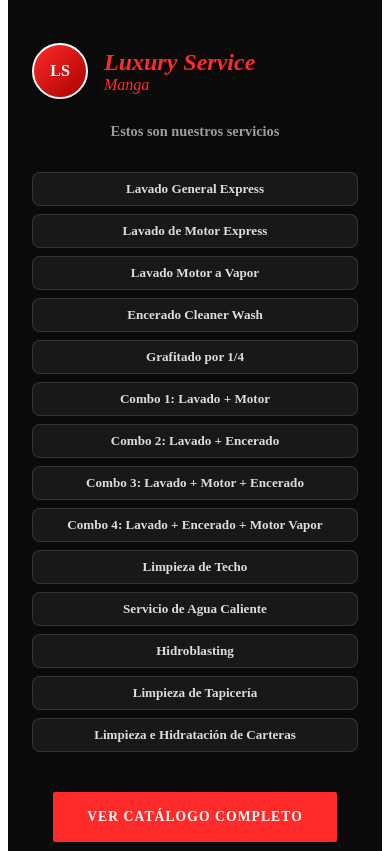
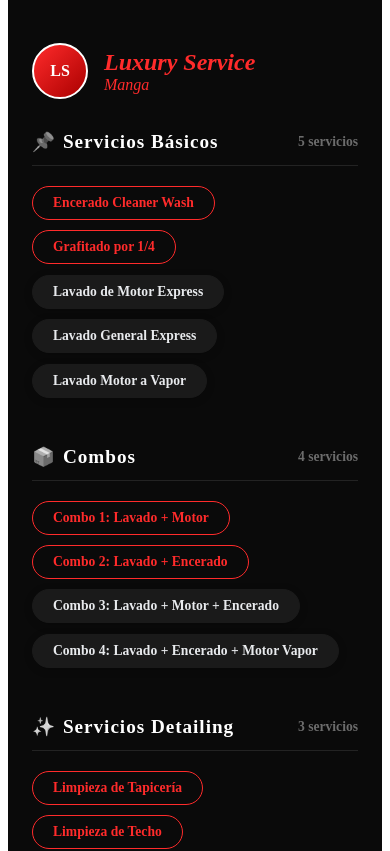
Before and after one commit to RaulRestrepoGonzalez/LuxuryService, an Angular app: page / in a window 390 px wide. Shown: the part 1880-2731 px from the top of the page. Built offline with nearby package versions, Linux system fonts and the light colour scheme; no server answers.

Commit message:
Cambios a las etiquetas, a como se ven los productos

```diff
--- a/src/app/modules/public/pages/home/home.component.css
+++ b/src/app/modules/public/pages/home/home.component.css
@@ -161,40 +161,89 @@
   font-style: italic;
 }
 
-.tarifario-sub {
-  text-align: center;
-  font-size: 0.9rem;
-  color: rgba(255, 255, 255, 0.6);
-  margin: -0.5rem auto 2rem;
-  max-width: 680px;
+.tarifario-categories-wrap {
+  max-width: 1000px;
+  margin: 0 auto;
+  display: flex;
+  flex-direction: column;
+  gap: 3rem;
+}
+
+.tarifario-cat-header {
+  display: flex;
+  justify-content: space-between;
+  align-items: center;
+  margin-bottom: 1.25rem;
+  padding-bottom: 0.75rem;
+  border-bottom: 1px solid rgba(255, 255, 255, 0.1);
+}
+
+.tarifario-cat-title {
+  display: flex;
+  align-items: center;
+  gap: 0.5rem;
+}
+
+.cat-icon {
+  font-size: 1.15rem;
+  filter: grayscale(1);
+}
+
+.tarifario-cat-title h4 {
+  margin: 0;
+  font-size: 1.2rem;
+  font-weight: 800;
+  color: #fff;
+  letter-spacing: 0.05em;
+  text-transform: capitalize;
+}
+
+.tarifario-cat-count {
+  font-size: 0.85rem;
+  font-weight: 600;
+  color: rgba(255, 255, 255, 0.4);
 }
 
 .tarifario-table {
-  max-width: 800px;
-  margin: 0 auto;
   display: flex;
   flex-wrap: wrap;
-  gap: 0.5rem;
+  justify-content: flex-start;
+  gap: 0.65rem;
 }
 
 .tarifario-tag {
-  flex: 1 1 auto;
-  min-width: 140px;
-  text-align: center;
-  padding: 0.5rem 0.75rem;
-  background: rgba(255, 255, 255, 0.06);
-  border: 1px solid rgba(255, 255, 255, 0.12);
-  border-radius: 8px;
-  font-size: 0.82rem;
+  padding: 0.5rem 1.25rem;
+  background: #1a1a1a;
+  border: 1px solid #1a1a1a;
+  border-radius: 999px;
+  font-size: 0.85rem;
   font-weight: 600;
-  color: rgba(255, 255, 255, 0.85);
-  transition: all 0.15s;
+  color: #e8eaed;
+  transition: all 0.25s cubic-bezier(0.2, 0, 0, 1);
+  box-shadow: 0 2px 8px rgba(0,0,0,0.2);
+  cursor: default;
 }
 
 .tarifario-tag:hover {
-  background: rgba(255, 43, 43, 0.15);
-  border-color: rgba(255, 43, 43, 0.35);
+  background: #2a2a2a;
+  border-color: #333;
   color: #fff;
+  transform: translateY(-2px);
+  box-shadow: 0 6px 16px rgba(0, 0, 0, 0.4);
+}
+
+.tarifario-tag.tag-outline {
+  background: transparent;
+  border-color: #ff2b2b;
+  color: #ff2b2b;
+  box-shadow: none;
+}
+
+.tarifario-tag.tag-outline:hover {
+  background: #ff2b2b;
+  color: #fff;
+  transform: translateY(-2px);
+  box-shadow: 0 6px 16px rgba(255, 43, 43, 0.3);
 }
 
 .tarifario-loading { text-align: center; color: rgba(255,255,255,0.5); }
--- a/src/app/modules/public/pages/home/home.component.html
+++ b/src/app/modules/public/pages/home/home.component.html
@@ -41,10 +41,22 @@
   @if (loadingTarifario) {
     <p class="tarifario-loading">Cargando...</p>
   } @else {
-    <h3 class="tarifario-sub">Estos son nuestros servicios</h3>
-    <div class="tarifario-table">
-      @for (s of serviciosFlat; track s.id) {
-        <span class="tarifario-tag">{{ s.nombre }}</span>
+    <div class="tarifario-categories-wrap">
+      @for (cat of categoriasVisuales; track cat.nombre) {
+        <div class="tarifario-cat-block">
+          <div class="tarifario-cat-header">
+            <div class="tarifario-cat-title">
+              <span class="cat-icon">{{ cat.icono }}</span>
+              <h4>{{ cat.nombre }}</h4>
+            </div>
+            <span class="tarifario-cat-count">{{ cat.servicios.length }} servicios</span>
+          </div>
+          <div class="tarifario-table">
+            @for (s of cat.servicios; track s.id; let i = $index) {
+              <span class="tarifario-tag" [class.tag-outline]="i < 2">{{ s.nombre }}</span>
+            }
+          </div>
+        </div>
       }
     </div>
   }
--- a/src/app/modules/public/pages/home/home.component.ts
+++ b/src/app/modules/public/pages/home/home.component.ts
@@ -24,6 +24,12 @@ const CATEGORIAS_VISIBLES = new Set([
   'Rines', 'Diagnóstico', 'Adicionales'
 ]);
 
+export interface CategoriaVisual {
+  nombre: string;
+  icono: string;
+  servicios: Servicio[];
+}
+
 @Component({
   selector: 'app-home',
   standalone: true,
@@ -34,7 +40,7 @@ const CATEGORIAS_VISIBLES = new Set([
 export class HomeComponent implements OnInit {
   heroImage = HERO_IMAGE;
   marcas = MARCAS_MULTIMARCAS;
-  serviciosFlat: Servicio[] = [];
+  categoriasVisuales: CategoriaVisual[] = [];
   loadingTarifario = true;
 
   contacto = {
@@ -52,23 +58,59 @@ export class HomeComponent implements OnInit {
   ngOnInit() {
     if (typeof window === 'undefined') return;
 
-    this.serviciosFlat = FALLBACK_SERVICIOS.filter(s => !s.cotizar_local);
+    const mapIcon = (cat: string) => {
+      cat = cat.toLowerCase();
+      if (cat.includes('lavado')) return '💧';
+      if (cat.includes('combo')) return '📦';
+      if (cat.includes('detailing')) return '✨';
+      if (cat.includes('pulido') || cat.includes('farola')) return '☀️';
+      if (cat.includes('llanta') || cat.includes('alineaci')) return '🛞';
+      if (cat.includes('limpieza profunda')) return '🫧';
+      if (cat.includes('protección') || cat.includes('polarizado')) return '🛡️';
+      return '📌';
+    };
+
+    const processGrouped = (cats: string[], grouped: Record<string, Servicio[]>) => {
+      const result: CategoriaVisual[] = [];
+      for (const c of cats) {
+        let list = grouped[c] || [];
+        list = list.filter(s => !s.cotizar_local).sort((a, b) => a.nombre.localeCompare(b.nombre));
+        if (list.length > 0) {
+          result.push({
+            nombre: c,
+            icono: mapIcon(c),
+            servicios: list
+          });
+        }
+      }
+      return result;
+    };
+
+    // Fallback logic grouped manually
+    const fallbackGrouped: Record<string, Servicio[]> = {};
+    for (const s of FALLBACK_SERVICIOS) {
+      if (!s.cotizar_local) {
+        const cat = s.categoria || 'Otros';
+        (fallbackGrouped[cat] ??= []).push(s);
+      }
+    }
+    this.categoriasVisuales = processGrouped(Object.keys(fallbackGrouped), fallbackGrouped);
     this.loadingTarifario = false;
 
     this.api.get<{ categorias: string[]; grouped: Record<string, Servicio[]> }>('/services/catalog').subscribe({
       next: res => {
-        const flat: Servicio[] = [];
+        const result: CategoriaVisual[] = [];
         for (const c of res.categorias) {
           if (CATEGORIAS_VISIBLES.has(c)) {
-            for (const s of (res.grouped[c] || [])) {
-              if (!s.cotizar_local) {
-                flat.push(s);
-              }
+            let list = res.grouped[c] || [];
+            list = list.filter(s => !s.cotizar_local).sort((a, b) => a.nombre.localeCompare(b.nombre));
+            if (list.length > 0) {
+              result.push({ nombre: c, icono: mapIcon(c), servicios: list });
             }
           }
         }
-        if (flat.length > 0) {
-          this.serviciosFlat = flat;
+        if (result.length > 0) {
+          this.categoriasVisuales = result;
         }
       },
       error: () => {}
--- a/src/app/modules/public/pages/shop/shop.component.css
+++ b/src/app/modules/public/pages/shop/shop.component.css
@@ -5,72 +5,50 @@
 }
 
 .featured-title {
-  font-size: 1rem;
-  font-weight: 700;
+  font-size: 1.25rem;
+  font-weight: 800;
   text-transform: uppercase;
-  letter-spacing: 0.1em;
-  color: #5f6368;
+  letter-spacing: 0.05em;
+  color: #ff2b2b;
   margin: 0 0 1rem;
+  display: flex;
+  align-items: center;
+  gap: 0.5rem;
 }
 
 .featured-carousel {
   display: flex;
-  gap: 0;
+  gap: 1rem;
   overflow-x: auto;
   scroll-snap-type: x mandatory;
   scroll-behavior: smooth;
-  padding-bottom: 0.75rem;
+  padding: 0.5rem 0.5rem 1.5rem;
+  margin: 0 -0.5rem;
   scrollbar-width: thin;
   scrollbar-color: #ff2b2b #f1f1f1;
   -webkit-overflow-scrolling: touch;
-  cursor: grab;
-}
-
-.featured-carousel:active {
-  cursor: grabbing;
 }
 
 .featured-card {
-  flex: 0 0 100%;
+  flex: 0 0 calc(50% - 1rem);
+  min-width: 200px;
+  max-width: 280px;
   scroll-snap-align: start;
-  background: #fff;
-  border: 1px solid #eee;
-  border-radius: 10px;
-  overflow: hidden;
-  cursor: pointer;
-  transition: transform 0.25s ease, box-shadow 0.25s ease;
-  box-shadow: 0 2px 8px rgba(0,0,0,0.04);
 }
 
-.featured-card:hover {
-  transform: translateY(-4px);
-  box-shadow: 0 10px 28px rgba(0,0,0,0.1);
-}
-
-.featured-card img {
-  width: 100%;
-  height: 260px;
-  object-fit: cover;
-  display: block;
+@media (min-width: 768px) {
+  .featured-card {
+    flex: 0 0 calc(25% - 1rem);
+  }
 }
 
 .featured-card-body {
-  padding: 1rem 1.25rem 1.25rem;
-}
-
-.featured-card-body h4 {
-  font-size: 1.05rem;
-  font-weight: 700;
-  margin: 0 0 0.35rem;
-  white-space: nowrap;
-  overflow: hidden;
-  text-overflow: ellipsis;
-  color: #0a0a0a;
+  padding: 1rem;
 }
 
 .featured-card-price {
-  font-size: 1.05rem;
-  font-weight: 800;
+  font-size: 1.25rem;
+  font-weight: 900;
   color: #ff2b2b;
 }
 
--- a/src/app/modules/public/pages/shop/shop.component.ts
+++ b/src/app/modules/public/pages/shop/shop.component.ts
@@ -27,6 +27,7 @@ export interface Producto {
 export class ShopComponent implements OnInit, OnDestroy {
   productos: Producto[] = [];
   filtered: Producto[] = [];
+  featuredProducts: Producto[] = [];
   loading = true;
   error = '';
   purchasing: string | null = null;
@@ -50,6 +51,7 @@ export class ShopComponent implements OnInit, OnDestroy {
         this.productos = value as Producto[];
         this.buildCategories();
         this.applyFilter();
+        this.buildFeatured();
         this.cdr.markForCheck();
       }
     });
@@ -67,6 +69,7 @@ export class ShopComponent implements OnInit, OnDestroy {
         this.productos = res;
         this.buildCategories();
         this.applyFilter();
+        this.buildFeatured();
         this.loading = false;
         this.cdr.markForCheck();
       },
@@ -81,6 +84,13 @@ export class ShopComponent implements OnInit, OnDestroy {
   private buildCategories() {
     const cats = [...new Set(this.productos.map(p => p.categoria).filter(Boolean))] as string[];
     this.categories = ['Todos', ...cats];
+  }
+
+  private buildFeatured() {
+    this.featuredProducts = this.productos
+      .filter(p => p.stock > 0)
+      .sort((a, b) => a.stock - b.stock)
+      .slice(0, 8); // Top 8 items with lowest stock but still available
   }
 
   filterCategory(cat: string) {
```
Also changed, not shown: src/app/modules/public/pages/shop/shop.component.html (+40 -7 lines), src/app/shared/styles/material-cards.css (+72 -40 lines).
